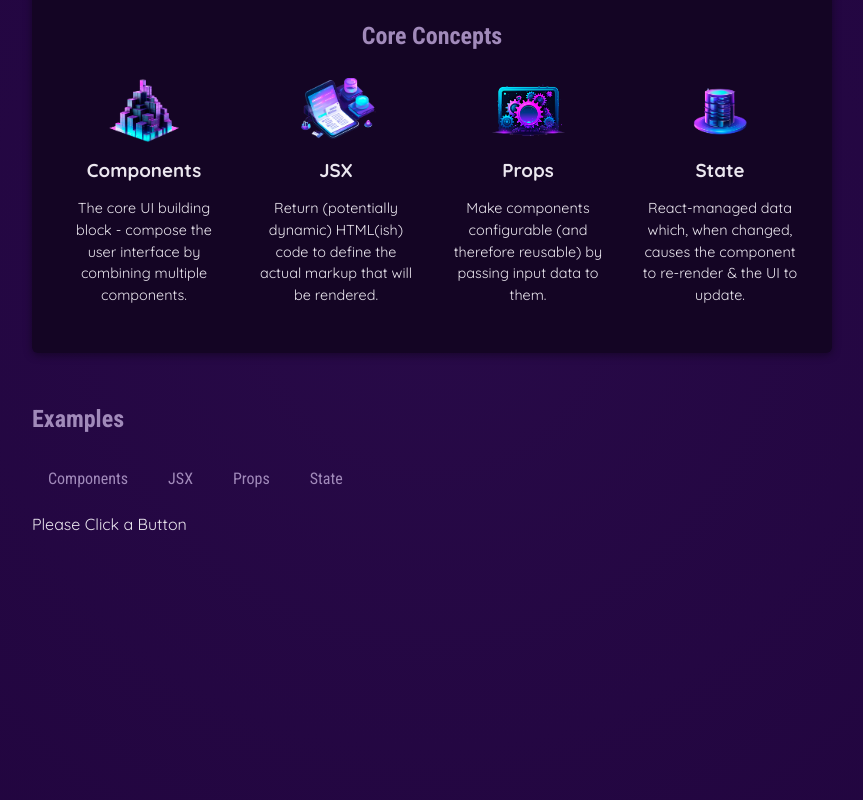
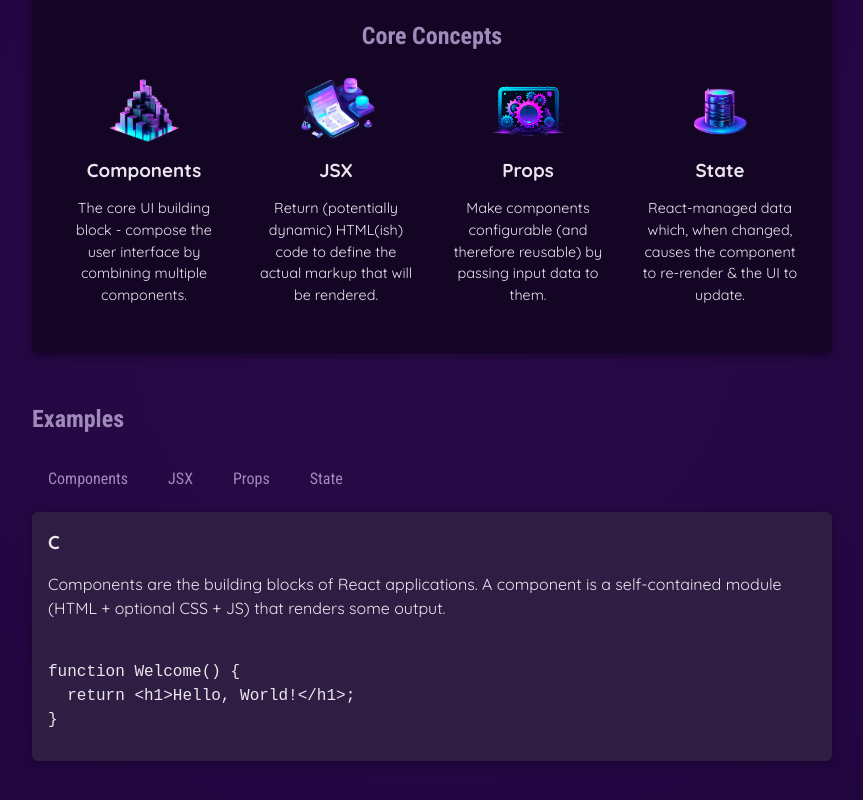
Before and after one commit to nel11326/react-essentials, a React (Vite) app: page / in a window 1280 px wide. Shown: the part 346-1146 px from the top of the page, without its empty margins (208-1071 px from the left). Built offline with nearby package versions, Linux system fonts and the light colour scheme.

Commit message:
feat(useState): outputting data based on state

```diff
--- a/src/components/main/main.component.jsx
+++ b/src/components/main/main.component.jsx
@@ -1,12 +1,15 @@
+import { useState } from "react";
+
 import CoreConcept from "../coreConcept/coreConcept.component.jsx";
-import { CORE_CONCEPTS } from "../../data.js";
+import { CORE_CONCEPTS, EXAMPLES } from "../../data.js";
 import TabButton from "../TabButton/tabButton.component.jsx";
 import "./main.component.css";
 
 function Main() {
-  let tabContent = "Please Click a Button";
+  const [selectedTopic, setSelectedTopic] = useState("components");
+
   function handleSelect(selectedButton) {
-    tabContent = selectedButton;
+    setSelectedTopic(selectedButton);
   }
 
   return (
@@ -28,14 +31,20 @@
         <h2>Examples</h2>
         <menu>
           <TabButton
-            onSelect={() => handleSelect("Components")}
+            onSelect={() => handleSelect("components")}
             children="Components"
           />
-          <TabButton onSelect={() => handleSelect("JSX")} children="JSX" />
-          <TabButton onSelect={() => handleSelect("Props")} children="Props" />
-          <TabButton onSelect={() => handleSelect("State")} children="State" />
+          <TabButton onSelect={() => handleSelect("jsx")} children="JSX" />
+          <TabButton onSelect={() => handleSelect("props")} children="Props" />
+          <TabButton onSelect={() => handleSelect("state")} children="State" />
         </menu>
-        {tabContent}
+        <div id="tab-content">
+          <h3>{EXAMPLES[selectedTopic].title[0]}</h3>
+          <p>{EXAMPLES[selectedTopic].description}</p>
+          <pre>
+            <code>{EXAMPLES[selectedTopic].code}</code>
+          </pre>
+        </div>
       </section>
     </main>
   );
--- a/src/data.js
+++ b/src/data.js
@@ -1,31 +1,82 @@
-import componentsImg from './assets/components.png';
-import propsImg from './assets/config.png';
-import jsxImg from './assets/jsx-ui.png';
-import stateImg from './assets/state-mgmt.png';
+import componentsImg from "./assets/components.png";
+import propsImg from "./assets/config.png";
+import jsxImg from "./assets/jsx-ui.png";
+import stateImg from "./assets/state-mgmt.png";
 
 export const CORE_CONCEPTS = [
   {
     image: componentsImg,
-    title: 'Components',
+    title: "Components",
     description:
-      'The core UI building block - compose the user interface by combining multiple components.',
+      "The core UI building block - compose the user interface by combining multiple components.",
   },
   {
     image: jsxImg,
-    title: 'JSX',
+    title: "JSX",
     description:
-      'Return (potentially dynamic) HTML(ish) code to define the actual markup that will be rendered.',
+      "Return (potentially dynamic) HTML(ish) code to define the actual markup that will be rendered.",
   },
   {
     image: propsImg,
-    title: 'Props',
+    title: "Props",
     description:
-      'Make components configurable (and therefore reusable) by passing input data to them.',
+      "Make components configurable (and therefore reusable) by passing input data to them.",
   },
   {
     image: stateImg,
-    title: 'State',
+    title: "State",
     description:
-      'React-managed data which, when changed, causes the component to re-render & the UI to update.',
+      "React-managed data which, when changed, causes the component to re-render & the UI to update.",
   },
 ];
+
+export const EXAMPLES = {
+  components: {
+    title: "Components",
+    description:
+      "Components are the building blocks of React applications. A component is a self-contained module (HTML + optional CSS + JS) that renders some output.",
+    code: `
+function Welcome() {
+  return <h1>Hello, World!</h1>;
+}`,
+  },
+  jsx: {
+    title: "JSX",
+    description:
+      "JSX is a syntax extension to JavaScript. It is similar to a template language, but it has full power of JavaScript (e.g., it may output dynamic content).",
+    code: `
+<div>
+  <h1>Welcome {userName}</h1>
+  <p>Time to learn React!</p>
+</div>`,
+  },
+  props: {
+    title: "Props",
+    description:
+      "Components accept arbitrary inputs called props. They are like function arguments.",
+    code: `
+function Welcome(props) {
+  return <h1>Hello, {props.name}</h1>;
+}`,
+  },
+  state: {
+    title: "State",
+    description:
+      "State allows React components to change their output over time in response to user actions, network responses, and anything else.",
+    code: `
+function Counter() {
+  const [isVisible, setIsVisible] = useState(false);
+
+  function handleClick() {
+    setIsVisible(true);
+  }
+
+  return (
+    <div>
+      <button onClick={handleClick}>Show Details</button>
+      {isVisible && <p>Amazing details!</p>}
+    </div>
+  );
+}`,
+  },
+};
```
